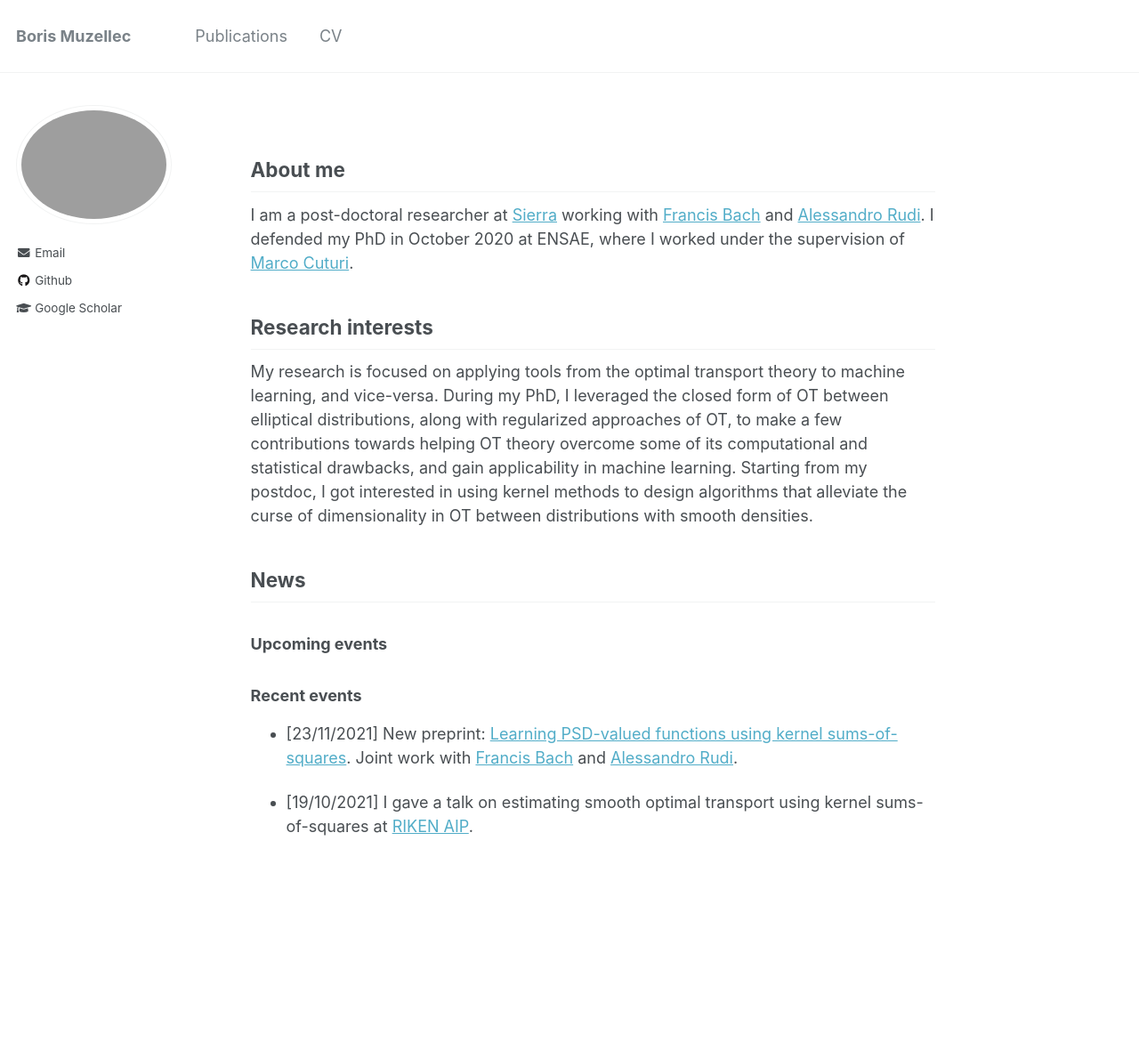
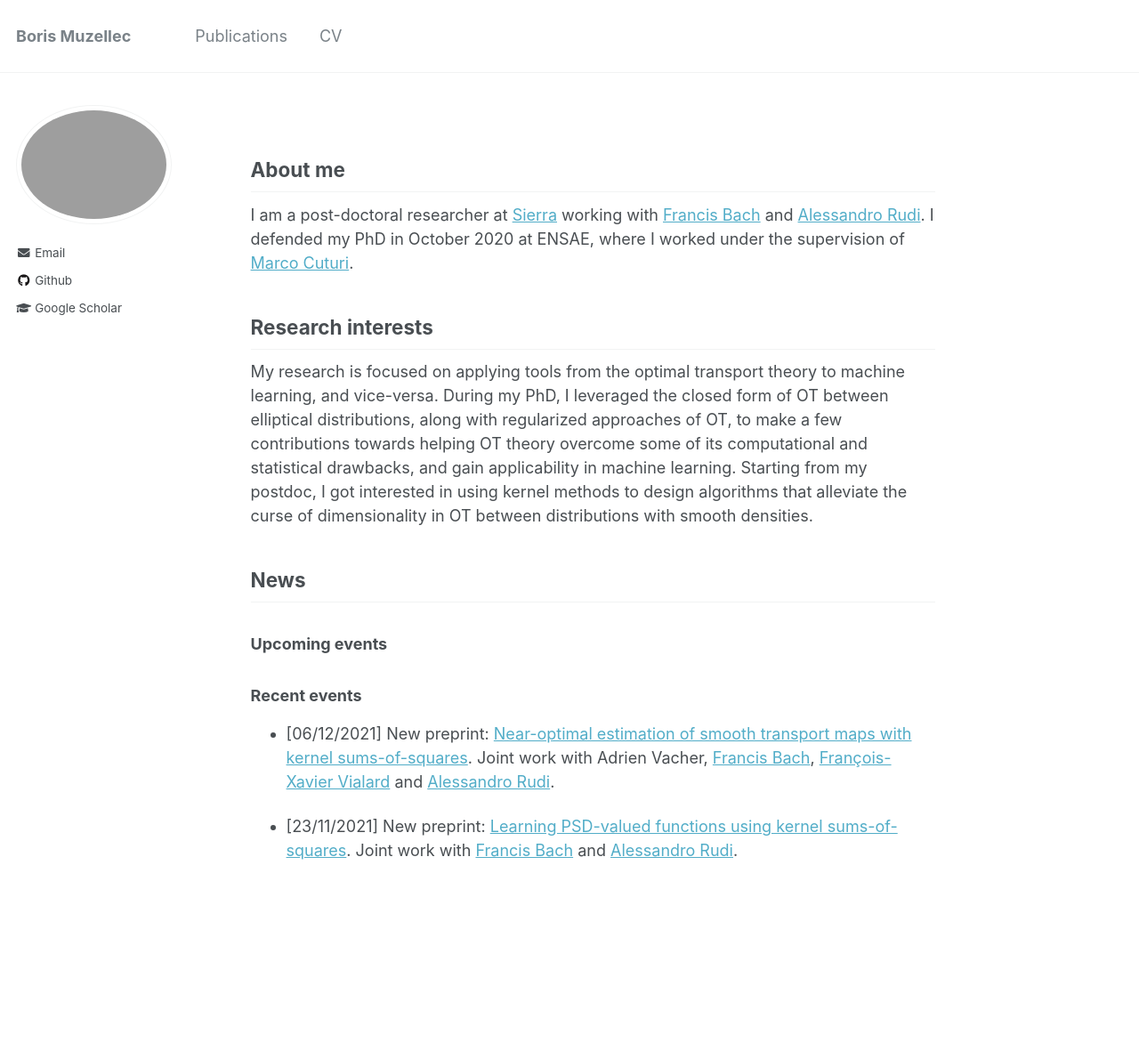
Before and after one commit to BorisMuzellec/borismuzellec.github.io, a Jekyll site: the page built from _pages/about.md, in a window 1280 px wide. Shown: the whole page at 89% size. Built offline with Jekyll 4.4.1, drawn with Linux system fonts in a browser that asks for light colours; before the commit the page ends 1154 px from its top, so only the background shows below that.

Commit message:
new preprint

```diff
--- a/_pages/about.md
+++ b/_pages/about.md
@@ -24,6 +24,6 @@ My research is focused on applying tools from the optimal transport theory to ma
 
 ### Recent events ###
 
+* [06/12/2021] New preprint: [Near-optimal estimation of smooth transport maps with kernel sums-of-squares](https://arxiv.org/abs/2112.01907). Joint work with Adrien Vacher, [Francis Bach](https://www.di.ens.fr/~fbach/), [François-Xavier Vialard](http://angkor.univ-mlv.fr/~vialard/) and [Alessandro Rudi](https://www.di.ens.fr/~rudi/).
+
 * [23/11/2021] New preprint: [Learning PSD-valued functions using kernel sums-of-squares](https://arxiv.org/abs/2111.11306). Joint work with [Francis Bach](https://www.di.ens.fr/~fbach/) and [Alessandro Rudi](https://www.di.ens.fr/~rudi/).
-
-* [19/10/2021] I gave a talk on estimating smooth optimal transport using kernel sums-of-squares at [RIKEN AIP](https://c5dc59ed978213830355fc8978.doorkeeper.jp/events/127501).
```
Also changed, not shown: _pages/publications.md (+2 -0 lines).
